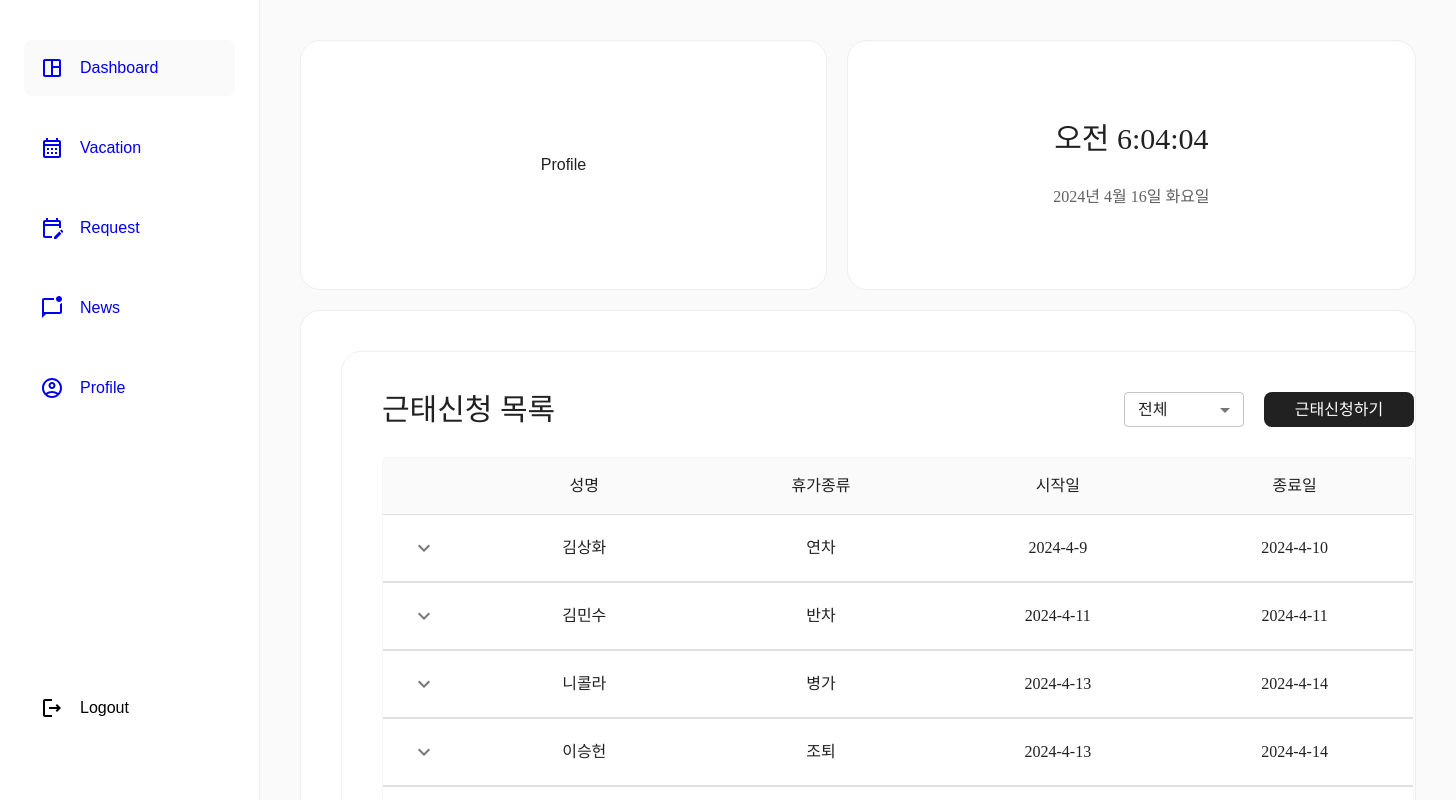
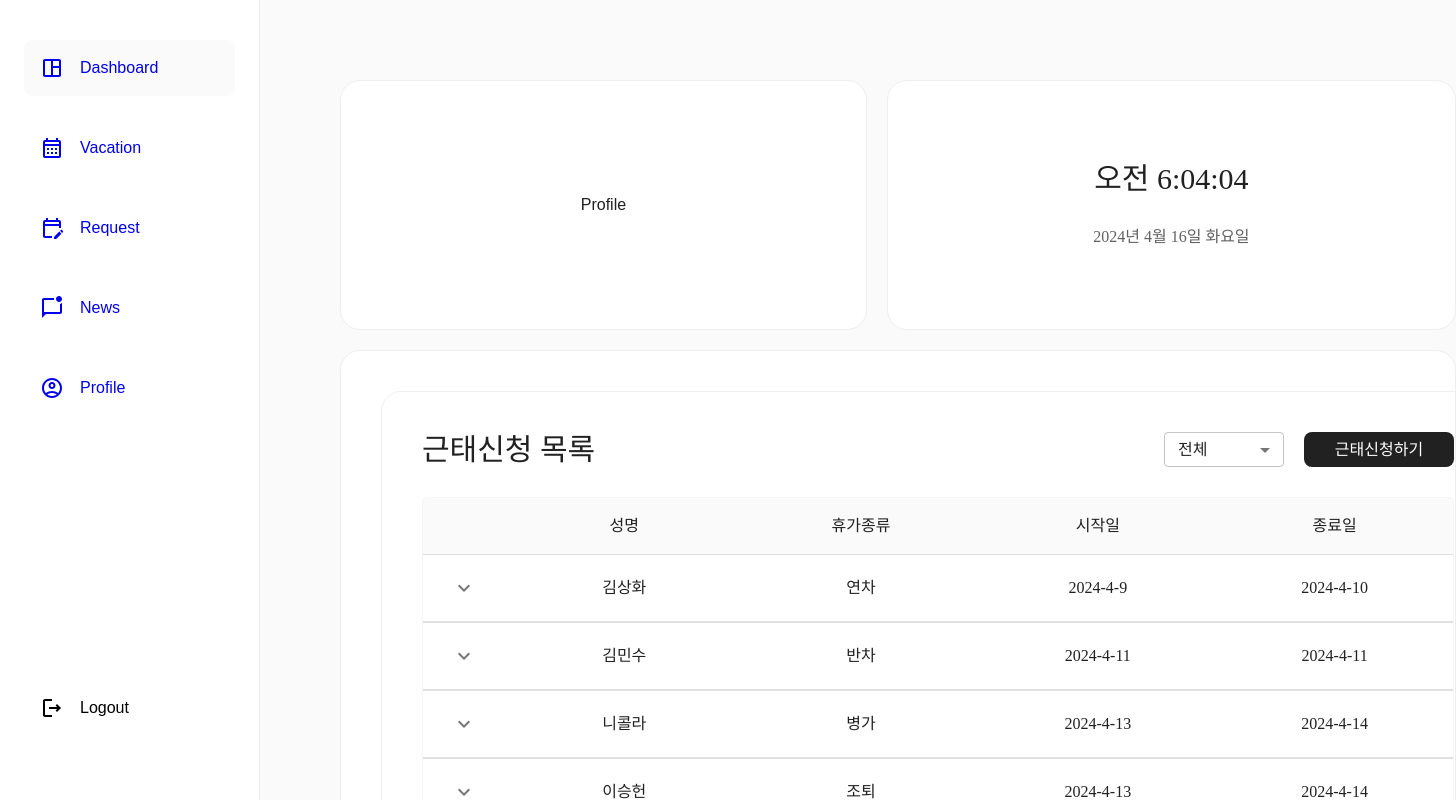
Before and after one commit to SSUDNG/toy1-group3, a React (Create React App) app: page / in a window 1280 px wide. Shown: the top 800 px of the page, 1456 px wide, since content can reach past the window. Built offline with nearby package versions, Linux system fonts and the light colour scheme; no server answers; sample sign-in values are in the browser's storage; a web font is replaced by a local one.

Commit message:
fix: css naming, edit: content area margin

```diff
--- a/src/App.module.css
+++ b/src/App.module.css
@@ -1,7 +1,8 @@
 .app {
   display: flex;
 }
-.main-content {
+.content {
   height: 100vh;
+  margin: 40px;
   background-color: #fafafa;
 }
--- a/src/App.tsx
+++ b/src/App.tsx
@@ -70,7 +70,7 @@ function App() {
         </nav>
       )}
 
-      <div className={styles.mainContent}>
+      <div className={styles.content}>
         <Routes>
           <Route
             path="/login"
```
